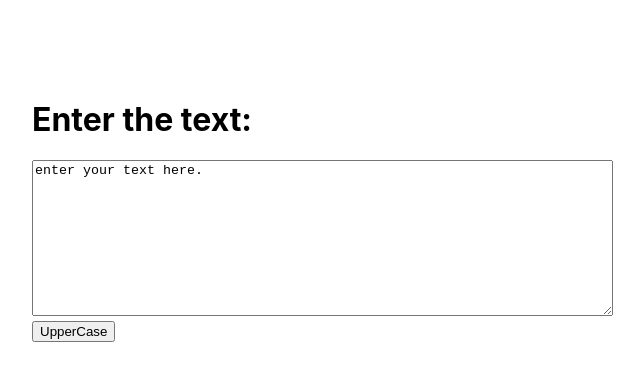
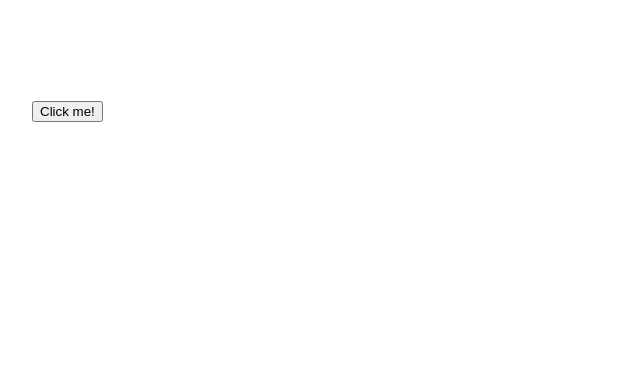
Before and after one commit to Anuj-Khadka/react-app, a React (Create React App) app: page / in a window 1280 px wide. Shown: the top 380 px of the page, without its empty margins (68-712 px from the left). Built offline with nearby package versions, Linux system fonts and the light colour scheme.

Commit message:
update app

```diff
--- a/src/App.js
+++ b/src/App.js
@@ -8,16 +8,18 @@ import "./App.css";
 
 // props
 // import PropsFunction, { PropsClass, PropsChild, PropsExpression  } from "./components/Propes";
+import ParentComponent from "./components/MethodsAsProps";
 
 // state
-import States, {ClassCounter, FunctionStates} from "./components/States";
+// import States, {ClassCounter, FunctionStates} from "./components/States";
+// import EventBind from "./components/EventBind";
+
 
 
 
 function App() {
   return (
     <div className="App">
-      <>
         {/* <Hello/> */}
         {/* <StyleJsx /> */}
         {/* <Component /> */}
@@ -31,12 +33,13 @@ function App() {
         </PropsChild>
       <PropsExpression math={2*2} />
       */}
+      <ParentComponent />
 
       {/* state  */}
       {/* <States /> */}
       {/* <ClassCounter /> */}
-      <FunctionStates />
-      </>
+      {/* <FunctionStates /> */}
+      {/* <EventBind /> */}
     </div>
   );
 }
```
